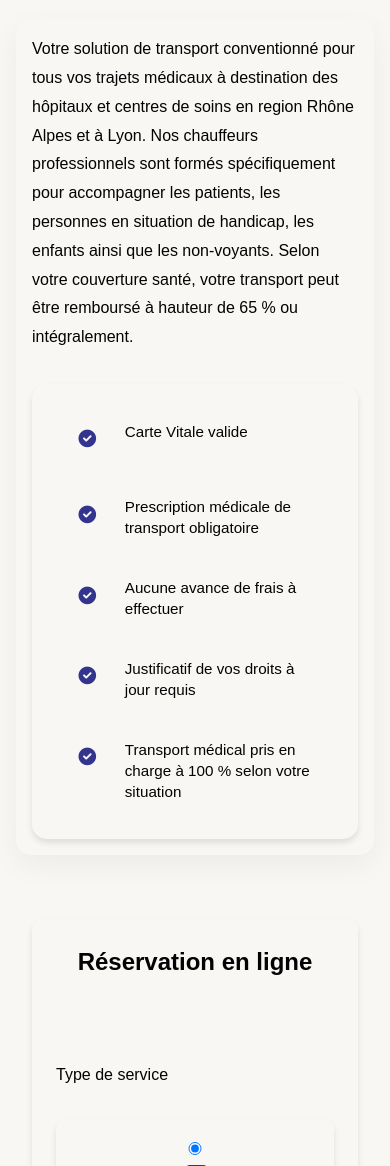
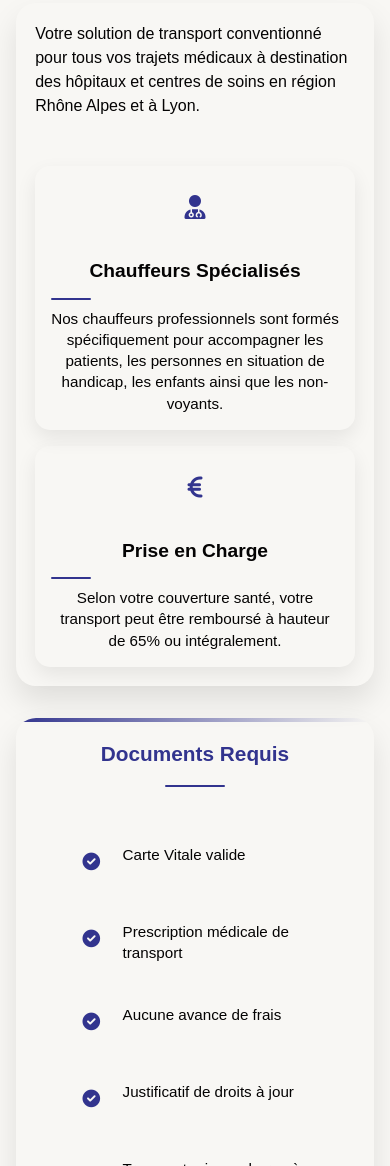
Before and after one commit to Ce1yo/taxisurlyon, a website: page courseconv.html in a window 390 px wide. Shown: the part 834-2000 px from the top of the page. Drawn offline with nearby package versions, Linux system fonts and the light colour scheme; some packages are replaced by stand-ins of ours.

Commit message:
style: Amélioration de l'intégration mobile
- Optimisation de la mise en page mobile pour la section des courses conventionnées
- Suppression du titre en version mobile
- Suppression de la barre latérale bleue
- Ajustement des espacements et de la typographie

```diff
--- a/courseconv.html
+++ b/courseconv.html
@@ -69,9 +69,31 @@
         <section id="conv-info" class="conv-info" data-aos="fade-up">
             <div class="container">
                 <h2>Taxis Conventionnés – Lyon Auvergne Rhône Alpes</h2>
-                <div class="info-content">
-                    <p class="main-description">Votre solution de transport conventionné pour tous vos trajets médicaux à destination des hôpitaux et centres de soins en region Rhône Alpes et à Lyon. Nos chauffeurs professionnels sont formés spécifiquement pour accompagner les patients, les personnes en situation de handicap, les enfants ainsi que les non-voyants. Selon votre couverture santé, votre transport peut être remboursé à hauteur de 65 % ou intégralement.</p>
+                <div class="info-grid">
+                    <div class="info-text">
+                        <h3>Votre Transport Médical de Confiance</h3>
+                        <p class="main-description">Votre solution de transport conventionné pour tous vos trajets médicaux à destination des hôpitaux et centres de soins en région Rhône Alpes et à Lyon.</p>
 
+                        <div class="info-features">
+                            <div class="info-feature">
+                                <i class="fas fa-user-md"></i>
+                                <div>
+                                    <h4>Chauffeurs Spécialisés</h4>
+                                    <p>Nos chauffeurs professionnels sont formés spécifiquement pour accompagner les patients, les personnes en situation de handicap, les enfants ainsi que les non-voyants.</p>
+                                </div>
+                            </div>
+                            <div class="info-feature">
+                                <i class="fas fa-euro-sign"></i>
+                                <div>
+                                    <h4>Prise en Charge</h4>
+                                    <p>Selon votre couverture santé, votre transport peut être remboursé à hauteur de 65% ou intégralement.</p>
+                                </div>
+                            </div>
+                        </div>
+                    </div>
+
+                    <div class="requirements-card">
+                        <h3>Documents Requis</h3>
                         <div class="requirements-list">
                             <div class="requirement-item">
                                 <i class="fas fa-check-circle"></i>
@@ -79,20 +101,22 @@
                             </div>
                             <div class="requirement-item">
                                 <i class="fas fa-check-circle"></i>
-                            <span>Prescription médicale de transport obligatoire</span>
+                                <span>Prescription médicale de transport</span>
                             </div>
                             <div class="requirement-item">
                                 <i class="fas fa-check-circle"></i>
-                            <span>Aucune avance de frais à effectuer</span>
+                                <span>Aucune avance de frais</span>
                             </div>
                             <div class="requirement-item">
                                 <i class="fas fa-check-circle"></i>
-                            <span>Justificatif de vos droits à jour requis</span>
+                                <span>Justificatif de droits à jour</span>
                             </div>
                             <div class="requirement-item">
                                 <i class="fas fa-check-circle"></i>
-                            <span>Transport médical pris en charge à 100 % selon votre situation</span>
+                                <span>Transport pris en charge à 100%*</span>
                             </div>
+                        </div>
+                        <p class="note">* selon votre situation</p>
                     </div>
                 </div>
             </div>
--- a/style.css
+++ b/style.css
@@ -1158,7 +1158,6 @@ background: none !important;
     left: 0;
     right: 0;
     height: 4px;
-    background: linear-gradient(90deg, var(--primary-color), var(--accent-color));
 }
 
 .conv-info .container {
@@ -1170,12 +1169,11 @@ background: none !important;
 
 .conv-info h2 {
     text-align: center;
-    color: var(--primary-color);
     margin-bottom: 3rem;
-    font-size: 2.2rem;
-    font-weight: 700;
-    position: relative;
-    padding-bottom: 1rem;
+    color: var(--text-color);
+    font-size: 2.5rem;
+    position: relative;
+    padding-bottom: 1.5rem;
 }
 
 .conv-info h2::after {
@@ -1186,52 +1184,161 @@ background: none !important;
     transform: translateX(-50%);
     width: 80px;
     height: 3px;
-    background-color: var(--primary-color);
-}
-
-.info-content {
-    max-width: 900px;
-    margin: 0 auto;
-    background: var(--white);
-    border-radius: 15px;
+    background: var(--primary-color);
+    border-radius: 2px;
+}
+
+.info-grid {
+    display: grid;
+    grid-template-columns: 1.5fr 1fr;
+    gap: 4rem;
+    align-items: start;
+    position: relative;
+}
+
+.info-text {
+    position: relative;
     padding: 2rem;
-    box-shadow: 0 10px 30px rgba(0, 0, 0, 0.05);
+    background: var(--card-bg);
+    border-radius: 20px;
+    box-shadow: 0 15px 30px rgba(0, 0, 0, 0.1);
+}
+
+.info-text h3 {
+    color: var(--text-color);
+    font-size: 1.8rem;
+    margin-bottom: 1.5rem;
+    position: relative;
+    display: inline-block;
 }
 
 .main-description {
     font-size: 1.2rem;
-    line-height: 1.8;
+    line-height: 1.7;
     color: var(--text-color);
-    margin-bottom: 3rem;
-    text-align: justify;
-    padding: 0 1rem;
+    margin-bottom: 2.5rem;
+    position: relative;
+}
+
+.info-features {
+    display: grid;
+    gap: 2rem;
+    margin-top: 3rem;
+}
+
+.info-feature {
+    display: flex;
+    gap: 2rem;
+    align-items: flex-start;
+    padding: 2rem;
+    background: var(--bg-color);
+    border-radius: 15px;
+    box-shadow: 0 8px 20px rgba(0, 0, 0, 0.08);
+    transition: all 0.3s ease;
+    border: 1px solid rgba(var(--primary-color-rgb), 0.1);
+}
+
+.info-feature:hover {
+    transform: translateY(-5px);
+    border-color: var(--primary-color);
+    box-shadow: 0 12px 25px rgba(var(--primary-color-rgb), 0.15);
+}
+
+.info-feature i {
+    font-size: 2.2rem;
+    color: var(--primary-color);
+    background: linear-gradient(135deg, var(--bg-color) 0%, var(--light-bg) 100%);
+    padding: 1.2rem;
+    border-radius: 15px;
+    box-shadow: 0 5px 15px rgba(var(--primary-color-rgb), 0.15);
+}
+
+.info-feature h4 {
+    color: var(--text-color);
+    font-size: 1.4rem;
+    margin-bottom: 1rem;
+    position: relative;
+    padding-bottom: 0.8rem;
+}
+
+.info-feature h4::after {
+    content: '';
+    position: absolute;
+    bottom: 0;
+    left: 0;
+    width: 40px;
+    height: 2px;
+    background: var(--primary-color);
+    border-radius: 1px;
+}
+
+.info-feature p {
+    color: var(--text-secondary);
+    line-height: 1.6;
+    font-size: 1.1rem;
+}
+
+.requirements-card {
+    background: linear-gradient(135deg, var(--card-bg) 0%, var(--bg-color) 100%);
+    padding: 2.5rem;
+    border-radius: 20px;
+    box-shadow: 0 15px 30px rgba(0, 0, 0, 0.1);
+    border: 1px solid rgba(var(--primary-color-rgb), 0.1);
+    position: relative;
+    overflow: hidden;
+}
+
+.requirements-card::before {
+    content: '';
+    position: absolute;
+    top: 0;
+    left: 0;
+    right: 0;
+    height: 4px;
+    background: linear-gradient(to right, var(--primary-color), transparent);
+}
+
+.requirements-card h3 {
+    color: var(--primary-color);
+    font-size: 1.6rem;
+    margin-bottom: 2rem;
+    text-align: center;
+    position: relative;
+    padding-bottom: 1rem;
+}
+
+.requirements-card h3::after {
+    content: '';
+    position: absolute;
+    bottom: 0;
+    left: 50%;
+    transform: translateX(-50%);
+    width: 60px;
+    height: 2px;
+    background: var(--primary-color);
+    border-radius: 1px;
 }
 
 .requirements-list {
-    display: flex;
-    flex-direction: column;
+    display: grid;
     gap: 1.2rem;
-    background-color: var(--light-bg);
-    padding: 2.5rem;
-    border-radius: 15px;
-    box-shadow: var(--shadow);
-    border: 1px solid rgba(var(--primary-color-rgb), 0.1);
 }
 
 .requirement-item {
     display: flex;
     align-items: center;
     gap: 1.2rem;
-    font-size: 1.15rem;
-    padding: 1rem;
-    background: var(--white);
-    border-radius: 8px;
-    transition: transform 0.3s ease, box-shadow 0.3s ease;
+    padding: 1rem 1.2rem;
+    background: var(--bg-color);
+    border-radius: 12px;
+    transition: all 0.3s ease;
+    border: 1px solid transparent;
 }
 
 .requirement-item:hover {
     transform: translateX(5px);
-    box-shadow: 0 5px 15px rgba(0, 0, 0, 0.05);
+    border-color: var(--primary-color);
+    box-shadow: 0 5px 15px rgba(var(--primary-color-rgb), 0.1);
 }
 
 .requirement-item i {
@@ -1287,7 +1394,99 @@ background: none !important;
     }
 
     .conv-info {
-        padding: 2rem 1rem;
+        padding: 2rem 0.5rem;
+    }
+
+    .conv-info .container {
+        padding: 0 0.5rem;
+    }
+
+    .conv-info h2 {
+        font-size: 1.8rem;
+        margin-bottom: 1.5rem;
+        padding: 0 0.5rem;
+    }
+
+    .info-grid {
+        grid-template-columns: 1fr;
+        gap: 2rem;
+    }
+
+    .info-text {
+        padding: 1.2rem;
+        margin: 0;
+    }
+
+    .info-text h3 {
+        display: none;
+    }
+
+    .main-description {
+        font-size: 1rem;
+        line-height: 1.5;
+        padding-left: 0.5rem;
+        margin-bottom: 1.5rem;
+    }
+
+    .info-features {
+        gap: 1rem;
+    }
+
+    .info-feature {
+        padding: 1rem;
+        gap: 1rem;
+        flex-direction: column;
+        text-align: center;
+    }
+
+    .info-feature i {
+        font-size: 1.5rem;
+        padding: 0.8rem;
+        margin: 0 auto 0.5rem;
+    }
+
+    .info-feature h4 {
+        font-size: 1.2rem;
+        margin-bottom: 0.5rem;
+    }
+
+    .info-feature p {
+        font-size: 0.95rem;
+        line-height: 1.4;
+    }
+
+    .requirements-card {
+        padding: 1.2rem;
+        margin: 0;
+    }
+
+    .requirements-card h3 {
+        font-size: 1.3rem;
+        margin-bottom: 1.2rem;
+    }
+
+    .requirements-list {
+        gap: 0.8rem;
+    }
+
+    .requirement-item {
+        padding: 0.8rem;
+        gap: 0.8rem;
+    }
+
+    .requirement-item i {
+        font-size: 1.1rem;
+        padding: 0.6rem;
+    }
+
+    .requirement-item span {
+        font-size: 0.95rem;
+    }
+
+    .note {
+        font-size: 0.8rem;
+        margin-top: 1rem;
+        padding-top: 0.8rem;
     }
 
     .conv-info h2 {
```
Lines whose indentation alone changed are shown as unchanged.
